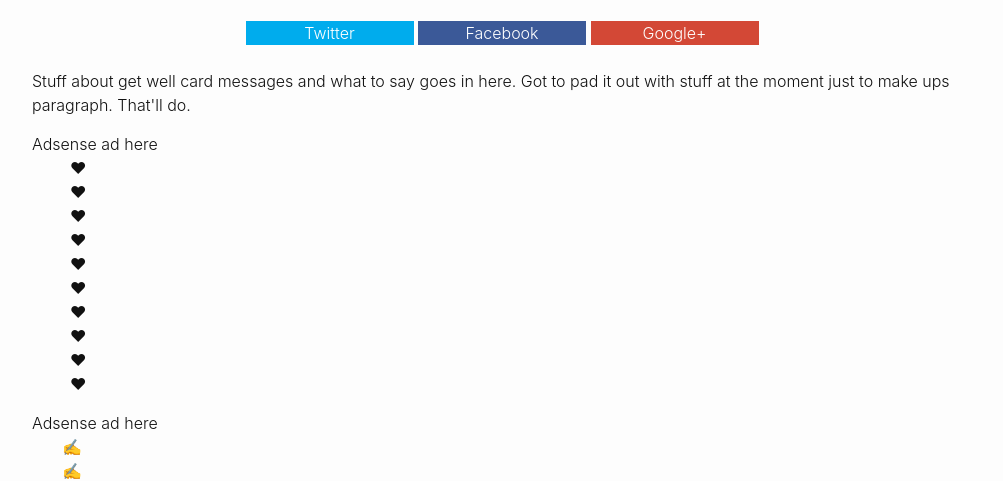
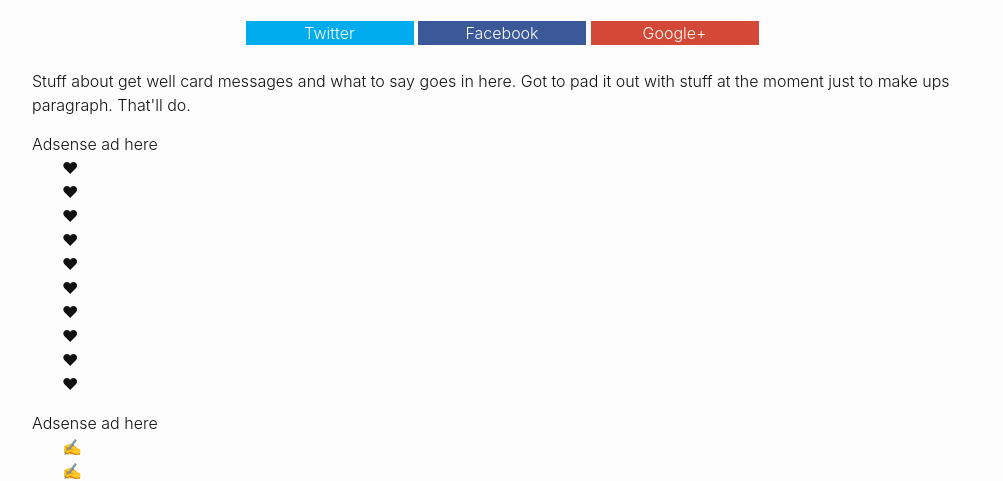
Before and after one commit to andyml123/andyml123.github.io, a Jekyll site: the page index2.html, which Jekyll copies as it is, in a window 1280 px wide. Shown: the part 325-806 px from the top of the page, without its empty margins (138-1141 px from the left). Built offline with Jekyll 4.4.1, drawn with Linux system fonts in a browser that asks for light colours.

Commit message:
Update _layout.scss

```diff
--- a/_sass/_layout.scss
+++ b/_sass/_layout.scss
@@ -440,7 +440,6 @@ content:'\270d'
 
 ul.heart{
 list-style:none;
-padding-left:.5em
 }
 
 ul.heart li:before{
```
